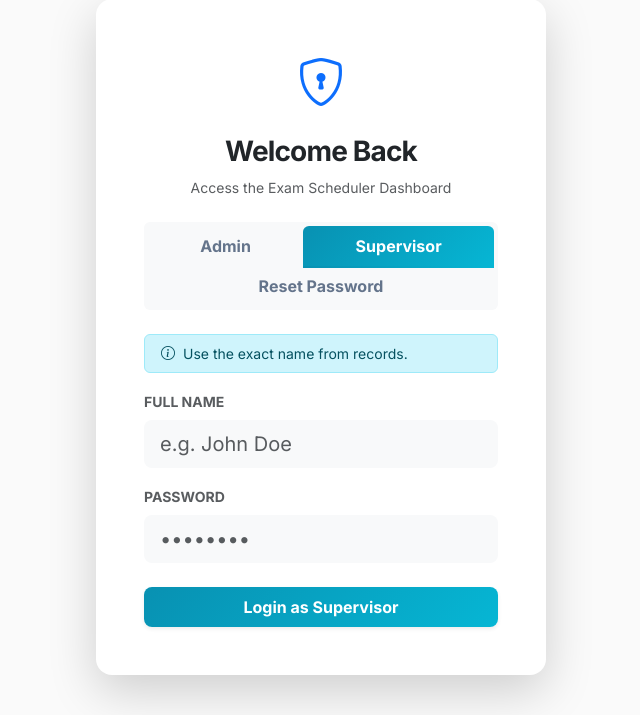
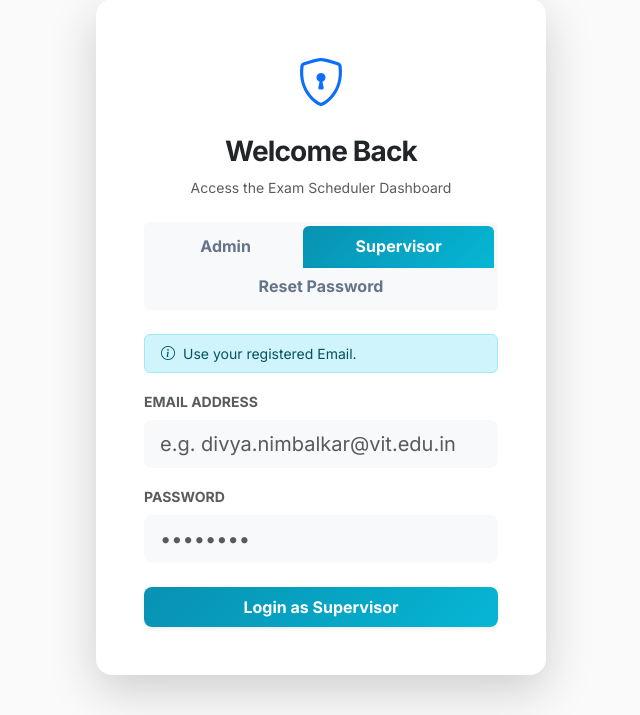
Before and after one commit to Backwardbus03/Room-Allotment, a Flask app: page /login in a window 1280 px wide, after a click on "Supervisor". Shown: the part 25-740 px from the top of the page, without its empty margins (319-959 px from the left). Run offline with Flask 3, Linux system fonts and the light colour scheme; some libraries are stand-ins or nearby versions.

Commit message:
added encryption for password and made mail as unique constraint

```diff
--- a/app.py
+++ b/app.py
@@ -240,17 +240,21 @@ def login():
                 flash("Invalid Admin Password")
 
         elif role == 'supervisor':
-            name = request.form.get('name').strip()
+            email = request.form.get('email').strip()
             password = request.form.get('password')
 
             # Verify via DB
             try:
-                if db.verify_supervisor(name, password):
+                success, name = db.verify_supervisor(email, password)
+                if success:
                     session['user_role'] = 'supervisor'
                     session['user_name'] = name
+                    # Use Name (Email) for schedule matching
+                    session['user_identifier'] = f"{name} ({email})"
+                    session['user_email'] = email
                     return redirect(url_for('supervisor_dashboard'))
                 else:
-                    flash("Invalid Supervisor Name or Password.")
+                    flash("Invalid Supervisor Email or Password.")
             except Exception as e:
                 flash(f"Error accessing database: {e}")
 
@@ -258,23 +262,24 @@ def login():
 
 @app.route('/reset_password', methods=['POST'])
 def reset_password():
-    name = request.form.get('name').strip()
+    email = request.form.get('email').strip()
     old_password = request.form.get('old_password')
     new_password = request.form.get('new_password')
 
-    if not name or not old_password or not new_password:
+    if not email or not old_password or not new_password:
         flash("All fields are required.")
         return redirect(url_for('login'))
 
     # Verify Old Password
-    if db.verify_supervisor(name, old_password):
+    success, _ = db.verify_supervisor(email, old_password)
+    if success:
         # Update to New Password
-        if db.update_supervisor_password(name, new_password):
+        if db.update_supervisor_password(email, new_password):
             flash("Password updated successfully. Please login.")
         else:
             flash("Error updating password. Please try again.")
     else:
-        flash("Invalid Name or Old Password.")
+        flash("Invalid Email or Old Password.")
 
     return redirect(url_for('login'))
 
@@ -482,21 +487,39 @@ def configure():
 
             # Check if 'Password' column exists, else default
             has_password = 'Password' in df_supervisors.columns
+            # Check for 'Email ids' column
+            # Note: user said "Email ids" in the command output earlier.
 
-            # Assuming Name is Col 0
+            # Normalize column names just in case
+            df_supervisors.columns = [c.strip() for c in df_supervisors.columns]
+
+            # Assuming Name is 'Name' and Email is 'Email ids'
+
+            col_name = 'Name' if 'Name' in df_supervisors.columns else df_supervisors.columns[2] # Fallback index 2 based on previous view
+            col_email = 'Email ids' if 'Email ids' in df_supervisors.columns else (df_supervisors.columns[4] if len(df_supervisors.columns) > 4 else None)
+
+            if not col_email:
+                 flash("Could not find 'Email ids' column. Please ensure format is correct.", "danger")
+                 return redirect(url_for('admin_dashboard'))
+
             for index, row in df_supervisors.iterrows():
-                name = str(row.iloc[0]).strip()
+                name = str(row[col_name]).strip()
+                email = str(row[col_email]).strip()
+
                 if not name or name.lower() == 'nan':
                     continue
+                if not email or email.lower() == 'nan':
+                     continue
 
                 password = '123456'
                 if has_password:
-                    val = row['Password']
+                    val = row.get('Password')
                     if pd.notna(val):
                         password = str(val)
 
-                supervisors_db_data.append({'name': name, 'password': password})
-                supervisors_names_only.append(name)
+                supervisors_db_data.append({'name': name, 'email': email, 'password': password})
+                # Construct unique display string
+                supervisors_names_only.append(f"{name} ({email})")
 
             # Check if we got any valid supervisors
             if not supervisors_names_only:
@@ -896,27 +919,32 @@ def export_supervisor_pdf():
 @app.route('/supervisor')
 @login_required
 def supervisor_dashboard():
-    name = session.get('user_name')
+    # Use user_identifier (Name (Email)) for finding duties
+    user_identifier = session.get('user_identifier', session.get('user_name'))
+    user_name_simple = session.get('user_name') # Just name for display
 
-    # 1. Get List of Exams
-    available_exams = db.get_available_exams()
+    # 1. Fetch available exams that have schedules
+    available_exams = db.get_available_exams() # Returns [{'name':..., 'date':...}, ...]
 
-    # 2. Check if specific exam selected
+    # 2. Check if a specific exam is selected OR default to latest
     selected_exam = request.args.get('exam_name')
+    if not selected_exam and available_exams:
+        selected_exam = available_exams[0]['name']
 
     my_schedule = []
-    pending_issues = set()  # Store (date, time, block) tuples for sessions with pending issues
+    pending_issues = set()
 
     try:
         if selected_exam:
-            raw_sched = db.get_schedule_for_supervisor(selected_exam, name)
+            # Fetch my duties using Identifier
+            raw_sched = db.get_schedule_for_supervisor(selected_exam, user_identifier)
             aggregated = aggregate_schedule_rows(raw_sched)
             my_schedule = calculate_row_spans(aggregated)
 
-            # Get issues for this supervisor in this exam
+            # Get issues for this supervisor in this exam (using Identifier)
             issues = db.get_open_issues(selected_exam)
             for issue in issues:
-                if issue.get('supervisor_name') == name:
+                if issue.get('supervisor_name') == user_identifier:
                     pending_issues.add((issue.get('date'), issue.get('time'), issue.get('block')))
     except Exception as e:
         flash(f"Error loading schedule: {e}")
@@ -925,25 +953,26 @@ def supervisor_dashboard():
                            exams=available_exams,
                            selected_exam=selected_exam,
                            schedule=my_schedule,
-                           name=name,
+                           name=user_name_simple,
                            pending_issues=pending_issues)
 
 @app.route('/report_issue', methods=['POST'])
 @login_required
-def report_issue():
+def report_issue_route():
     exam_name = request.form.get('exam_name')
     date = request.form.get('date')
     time = request.form.get('time')
     block = request.form.get('block')
     reason = request.form.get('reason')
-    supervisor_name = session.get('user_name')
 
-    if not all([exam_name, date, time, block, supervisor_name]):
-        flash("Missing information for reporting issue.")
-        return redirect(url_for('supervisor_dashboard', exam_name=exam_name))
+    # Use identifier
+    supervisor_name = session.get('user_identifier', session.get('user_name'))
 
-    success, msg = db.report_issue(exam_name, supervisor_name, date, time, block, reason)
-    flash(msg)
+    if db.report_issue(exam_name, supervisor_name, date, time, block, reason):
+        flash("Issue reported successfully.")
+    else:
+        flash("Error reporting issue.")
+
     return redirect(url_for('supervisor_dashboard', exam_name=exam_name))
 
 if __name__ == '__main__':
--- a/requirements.txt
+++ b/requirements.txt
@@ -8,3 +8,4 @@ pdfplumber
 PyMuPDF
 reportlab
 google-genai
+bcrypt
--- a/templates/login.html
+++ b/templates/login.html
@@ -76,14 +76,14 @@
                 <!-- Supervisor Form -->
                 <div class="tab-pane fade" id="pills-supervisor" role="tabpanel">
                     <div class="alert alert-info py-2 small d-flex align-items-center">
-                        <i class="bi bi-info-circle me-2"></i> Use the exact name from records.
+                        <i class="bi bi-info-circle me-2"></i> Use your registered Email.
                     </div>
                     <form method="POST">
                         <input type="hidden" name="role" value="supervisor">
                         <div class="mb-3">
-                            <label class="form-label text-muted small fw-bold text-uppercase">Full Name</label>
-                            <input type="text" name="name" class="form-control form-control-lg bg-light border-0"
-                                required placeholder="e.g. John Doe">
+                            <label class="form-label text-muted small fw-bold text-uppercase">Email Address</label>
+                            <input type="email" name="email" class="form-control form-control-lg bg-light border-0"
+                                required placeholder="e.g. divya.nimbalkar@vit.edu.in">
                         </div>
                         <div class="mb-4">
                             <label class="form-label text-muted small fw-bold text-uppercase">Password</label>
@@ -99,9 +99,9 @@
                 <div class="tab-pane fade" id="pills-register" role="tabpanel">
                     <form action="/reset_password" method="POST">
                         <div class="mb-3">
-                            <label class="form-label text-muted small fw-bold text-uppercase">Full Name</label>
-                            <input type="text" name="name" class="form-control form-control-lg bg-light border-0"
-                                required placeholder="Your Name">
+                            <label class="form-label text-muted small fw-bold text-uppercase">Email Address</label>
+                            <input type="email" name="email" class="form-control form-control-lg bg-light border-0"
+                                required placeholder="Your Email">
                         </div>
                         <div class="mb-3">
                             <label class="form-label text-muted small fw-bold text-uppercase">Old Password</label>
--- a/templates/supervisor_dashboard.html
+++ b/templates/supervisor_dashboard.html
@@ -150,7 +150,7 @@
 <!-- Report Issue Modal -->
 <div class="modal fade" id="reportIssueModal" tabindex="-1" aria-hidden="true">
     <div class="modal-dialog">
-        <form action="{{ url_for('report_issue') }}" method="POST">
+        <form action="{{ url_for('report_issue_route') }}" method="POST">
             <div class="modal-content">
                 <div class="modal-header">
                     <h5 class="modal-title">Report Unavailability</h5>
```
Also changed, not shown: db.py (+43 -27 lines), setup_db.py (+8 -9 lines).
